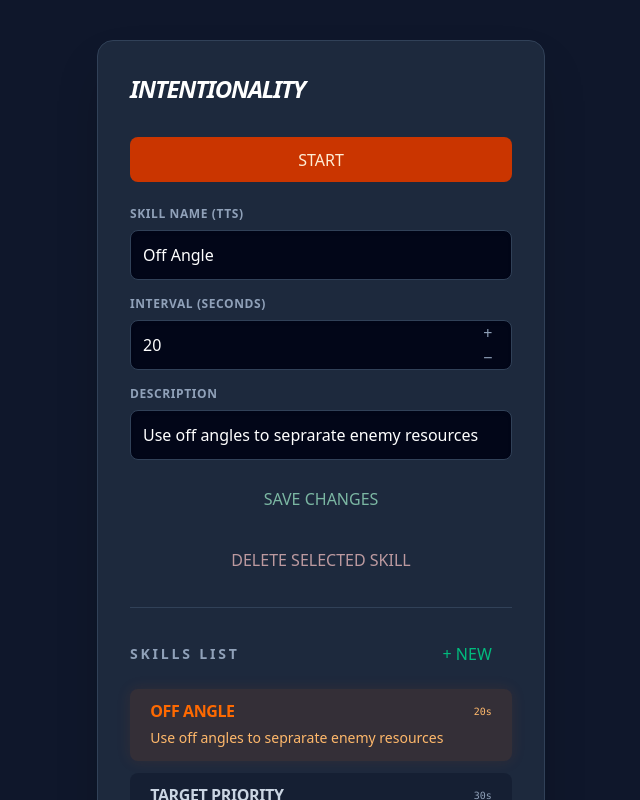
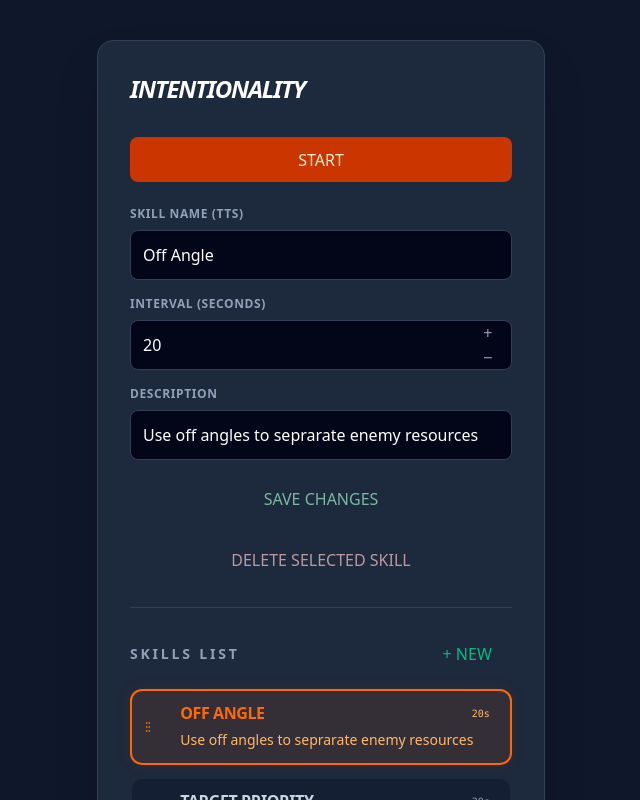
Before and after one commit to hollisma/OW-Intentionality-Timer, a React (Vite) app: page / in a window 1280 px wide. Shown: the top 800 px of the page, without its empty margins (319-959 px from the left). Built offline with nearby package versions, Linux system fonts and the light colour scheme.

Commit message:
allow reordering of skill cards

```diff
--- a/src/App.tsx
+++ b/src/App.tsx
@@ -32,7 +32,7 @@ const INITIAL_SKILLS: Skill[] = [
 const storage = new LocalStorageSkillStorage();
 
 function App() {
-  const { skills, activeSkill, setActiveSkill, addSkill, saveSkill, deleteSkill, resetSkills } = useSkills(storage, INITIAL_SKILLS);
+  const { skills, activeSkill, setActiveSkill, addSkill, saveSkill, deleteSkill, resetSkills, reorderSkill } = useSkills(storage, INITIAL_SKILLS);
   const { isActive, timeLeft, toggleTimer } = useTimer({
     skill: activeSkill.tts,
     intervalTime: activeSkill.interval,
@@ -80,6 +80,7 @@ function App() {
             activeId={activeSkill.id}
             onSelect={(s) => !isActive && setActiveSkill(s)}
             onAdd={addSkill}
+            onReorder={(startIndex, endIndex) => !isActive && reorderSkill(startIndex, endIndex)}
           />
 
           <button
--- a/src/components/SkillList.tsx
+++ b/src/components/SkillList.tsx
@@ -1,3 +1,4 @@
+import { useState } from 'react';
 import type { Skill } from '../types/Skill';
 import { SkillListCard } from './SkillListCard';
 
@@ -6,9 +7,33 @@ interface SkillListProps {
   activeId: string;
   onSelect: (skill: Skill) => void;
   onAdd: () => void;
+  onReorder: (startIndex: number, endIndex: number) => void;
 }
 
-export const SkillList = ({ skills, activeId, onSelect, onAdd }: SkillListProps) => {
+export const SkillList = ({ skills, activeId, onSelect, onAdd, onReorder }: SkillListProps) => {
+  const [draggedIndex, setDraggedIndex] = useState<number | null>(null);
+  const [dragOverIndex, setDragOverIndex] = useState<number | null>(null);
+
+  const handleDragStart = (index: number) => {
+    setDraggedIndex(index);
+  };
+
+  const handleDragOver = (index: number) => {
+    if (draggedIndex === null) return;
+
+    if (index !== draggedIndex) {
+      setDragOverIndex(index);
+    }
+  };
+
+  const handleDragEnd = () => {
+    if (draggedIndex !== null && dragOverIndex !== null && draggedIndex !== dragOverIndex) {
+      onReorder(draggedIndex, dragOverIndex);
+    }
+    setDraggedIndex(null);
+    setDragOverIndex(null);
+  };
+
   return (
     <div className="flex flex-col gap-3">
       <div className="flex justify-between items-center">
@@ -25,13 +50,21 @@ export const SkillList = ({ skills, activeId, onSelect, onAdd }: SkillListProps)
 
       {/* Skill Cards */}
       <div className='flex flex-col gap-3'>
-        {skills.map((skill) => (
-          <SkillListCard
+        {skills.map((skill, index) => (
+          <div
             key={skill.id}
-            skill={skill}
-            isActive={activeId === skill.id}
-            onSelect={onSelect}
-          />
+            className={dragOverIndex === index && draggedIndex !== index ? 'opacity-50' : ''}
+          >
+            <SkillListCard
+              skill={skill}
+              isActive={activeId === skill.id}
+              index={index}
+              onSelect={onSelect}
+              onDragStart={handleDragStart}
+              onDragOver={handleDragOver}
+              onDragEnd={handleDragEnd}
+            />
+          </div>
         ))}
       </div>
     </div>
--- a/src/components/SkillListCard.tsx
+++ b/src/components/SkillListCard.tsx
@@ -3,19 +3,52 @@ import { type Skill } from '../types/Skill';
 interface SkillListCardProps {
   skill: Skill;
   isActive: boolean;
+  index: number;
   onSelect: (skill: Skill) => void;
+  onDragStart: (index: number) => void;
+  onDragOver: (index: number) => void;
+  onDragEnd: () => void;
 }
 
-export const SkillListCard = ({ skill, isActive, onSelect }: SkillListCardProps) => {
+export const SkillListCard = ({ skill, isActive, index, onSelect, onDragStart, onDragOver, onDragEnd }: SkillListCardProps) => {
 	return (
-		<button
-      type='button'
-      onClick={() => onSelect(skill)}
-      className={`group p-4 rounded-xl border-2 text-left transition-all transform active:scale-[0.98] ${
+		<div
+      draggable
+      onDragStart={(e) => {
+        onDragStart(index);
+        e.dataTransfer.effectAllowed = 'move';
+      }}
+      onDragOver={(e) => {
+        e.preventDefault();
+        e.dataTransfer.dropEffect = 'move';
+        onDragOver(index);
+      }}
+      onDragEnd={onDragEnd}
+      className={`group flex items-center gap-1 rounded-xl border-2 transition-all ${
         isActive
           ? 'border-orange-500 bg-orange-500/10 shadow-[0_0_15px_rgba(234,88,12,0.1)]'
           : 'border-slate-800 bg-slate-900/50 hover:border-slate-700'
       }`}
+    >
+      {/* Drag Handle */}
+      <div
+        className='cursor-grab active:cursor-grabbing pl-2 flex-shrink-0'
+        onClick={(e) => e.stopPropagation()}
+      >
+        <svg
+          className={`w-4 h-4 ${isActive ? 'text-orange-400 group-hover:text-orange-300' : 'text-slate-500 group-hover:text-slate-400'}`}
+          fill='currentColor'
+          viewBox='0 0 24 24'
+        >
+          <path d='M9 5h2v2H9V5zm0 6h2v2H9v-2zm0 6h2v2H9v-2zm4-12h2v2h-2V5zm0 6h2v2h-2v-2zm0 6h2v2h-2v-2z' />
+        </svg>
+      </div>
+
+      {/* Card Content */}
+      <button
+        type='button'
+        onClick={() => onSelect(skill)}
+        className='flex-1 text-left transition-all transform'
       >
         <div className='flex justify-between items-center'>
           <span className={`font-bold uppercase tracking-tight ${
@@ -35,5 +68,6 @@ export const SkillListCard = ({ skill, isActive, onSelect }: SkillListCardProps)
           {skill.description}
         </p>
       </button>
+    </div>
 	)
 }
--- a/src/hooks/useSkills.ts
+++ b/src/hooks/useSkills.ts
@@ -92,5 +92,12 @@ export const useSkills = (storage: SkillStorage, initialData: Skill[]) => {
     }
   };
 
-  return { skills, activeSkill, setActiveSkill, addSkill, saveSkill, deleteSkill, resetSkills, isLoading };
+  const reorderSkill = (startIndex: number, endIndex: number) => {
+    const result = Array.from(skills);
+    const [removed] = result.splice(startIndex, 1);
+    result.splice(endIndex, 0, removed);
+    setSkills(result);
+  };
+
+  return { skills, activeSkill, setActiveSkill, addSkill, saveSkill, deleteSkill, resetSkills, reorderSkill, isLoading };
 };
```
Lines whose indentation alone changed are shown as unchanged.
